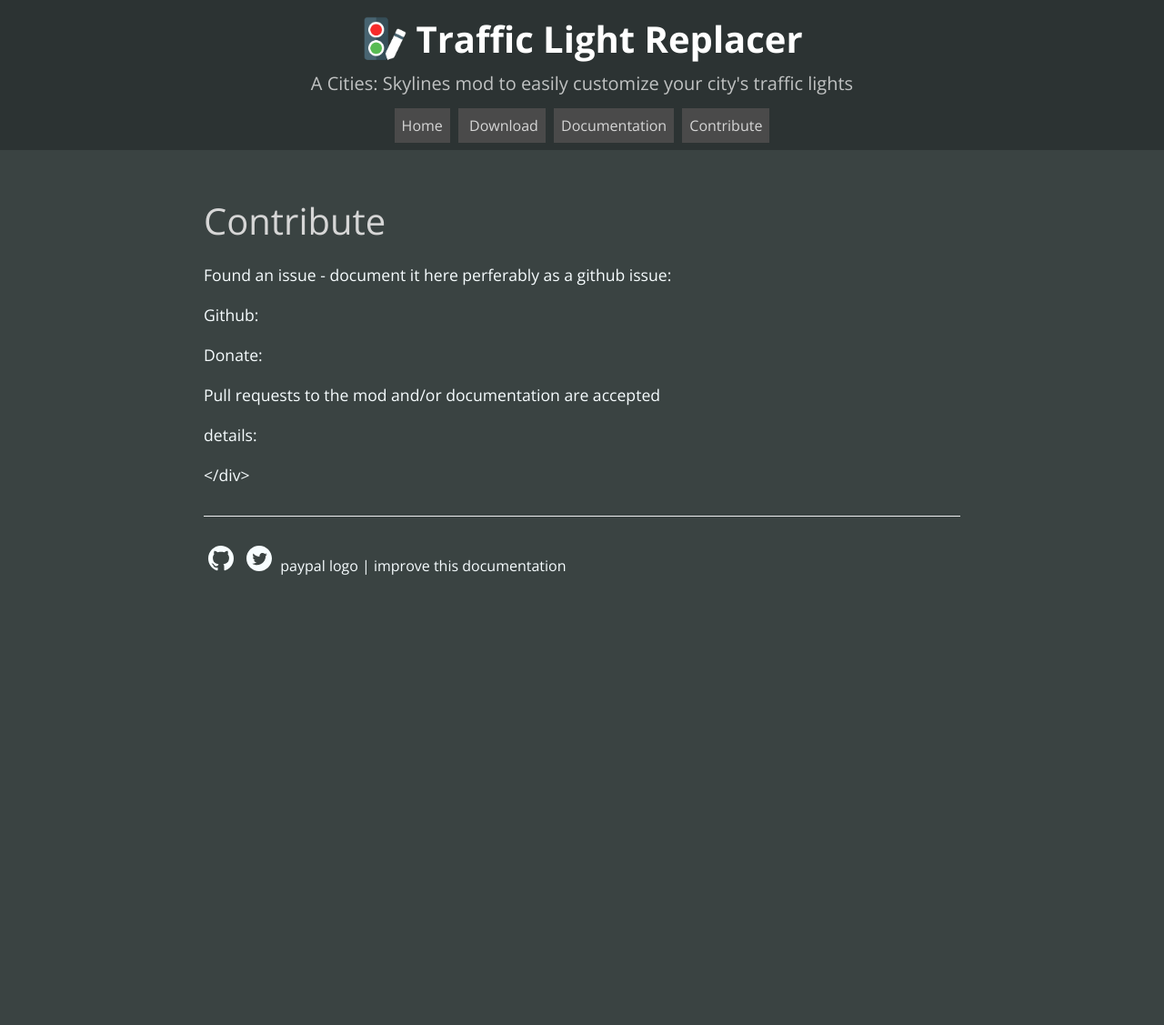
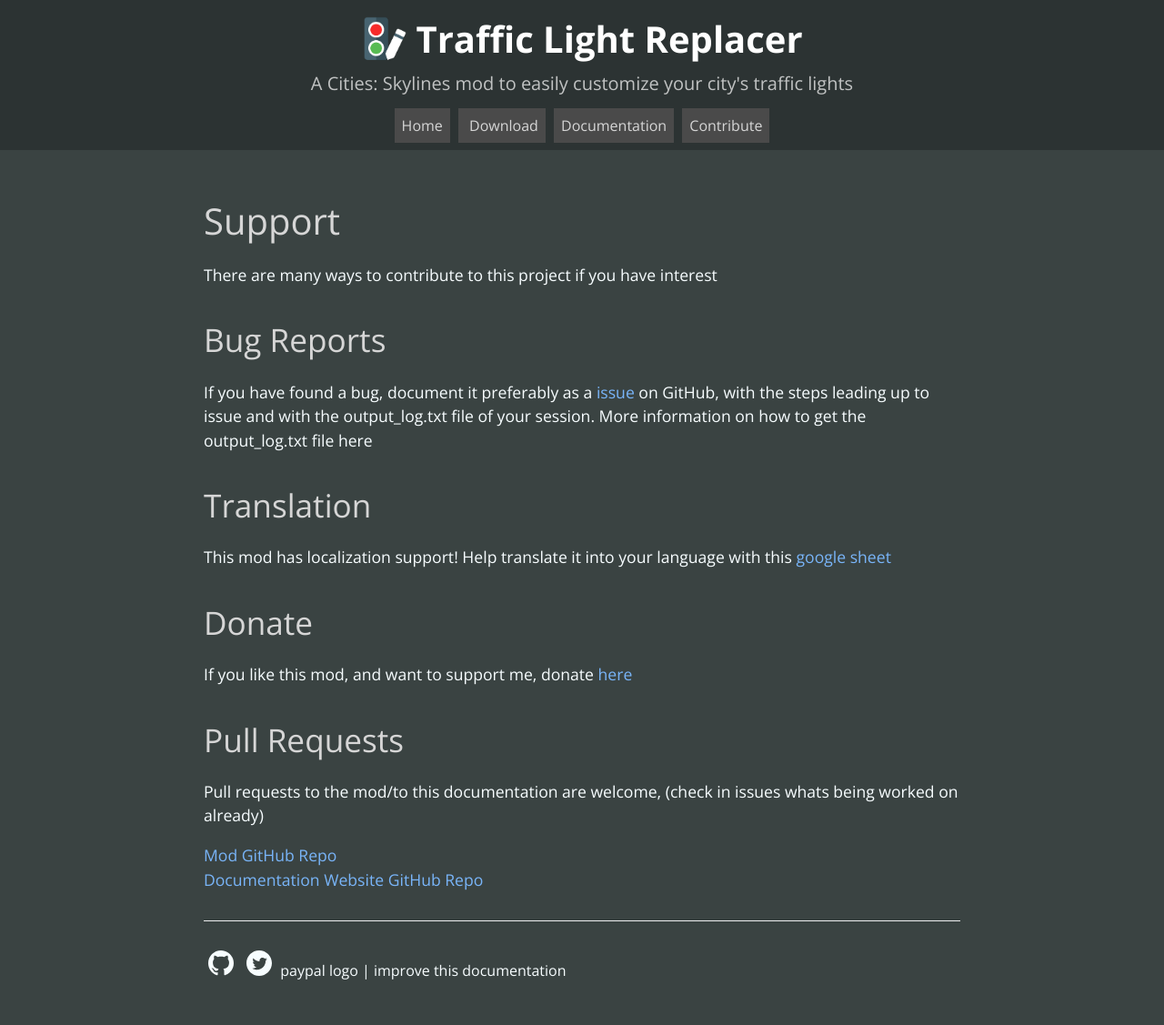
Before and after one commit to Cgameworld/TrafficLightReplacer-Site, a Jekyll site: the page built from contribute.md, in a window 1280 px wide. Shown: the whole page at 91% size. Built offline with Jekyll 4.4.1, drawn with Linux system fonts in a browser that asks for light colours; nearby versions of some CDN libraries; a style sheet for code colours, icons or effects is not loaded; before the commit the page ends 900 px from its top, so only the background shows below that.

```diff
--- a/contribute.md
+++ b/contribute.md
@@ -1,22 +1,28 @@
 ---
 layout: page
-title: Contribute
-permalink: /contribute
-ref: contribute
+title: Support
+permalink: /Support
+ref: Support
 order: 5
 ---
-Found an issue - document it here perferably as a github issue:
 
-Github:
+There are many ways to contribute to this project if you have interest
 
-Donate:
+# Bug Reports
 
-Pull requests to the mod and/or documentation are accepted
+If you have found a bug, document it preferably as a [issue](https://github.com/Cgameworld/TrafficLightReplacer/issues) on GitHub, with the steps leading up to issue and with the output_log.txt file of your session. More information on how to get the output_log.txt file here
 
-details:
+# Translation
+This mod has localization support! Help translate it into your language with this [google sheet](https://docs.google.com/spreadsheets/d/1kWPPgooa0eKep2ELPwoYKz4qJjLCdzmWs8BDeXo5aL4/edit#gid=0)
+
+# Donate
+
+If you like this mod, and want to support me, donate [here](https://www.paypal.com/cgi-bin/webscr?cmd=_donations&business=JNTNBLJN9ZZZ4&currency_code=USD&source=url)
 
 
+# Pull Requests
 
+Pull requests to the mod/to this documentation are welcome, (check in issues whats being worked on already)
 
-
-</div>
+[Mod GitHub Repo](https://github.com/Cgameworld/TrafficLightReplacer)\
+[Documentation Website GitHub Repo](https://github.com/Cgameworld/TrafficLightReplacer-Site)
```
Also changed, not shown: _posts/documentation/2000-01-01-getting-started.md (+1 -1 lines), _posts/documentation/2000-01-02-settings.md (added, +37 -0 lines), _posts/documentation/2000-01-03-pack-creation.md (+9 -9 lines), _posts/documentation/2000-01-04-pack-creator-helper.md (deleted, +0 -17 lines), _posts/documentation/2000-01-05-settings.md (deleted, +0 -15 lines), assets/images/new-icon-example.png (added), assets/images/settings-panel.png (added).
